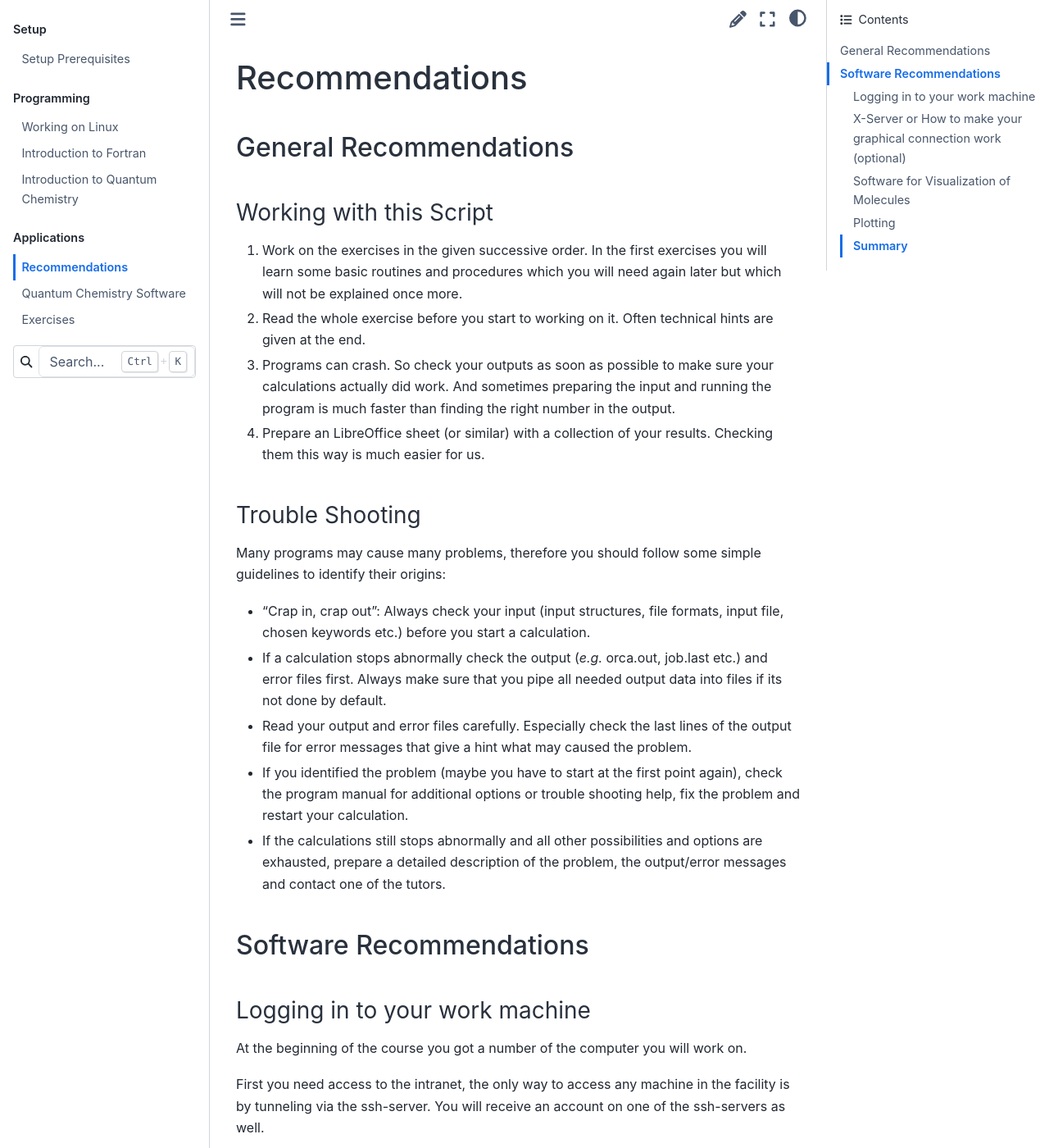
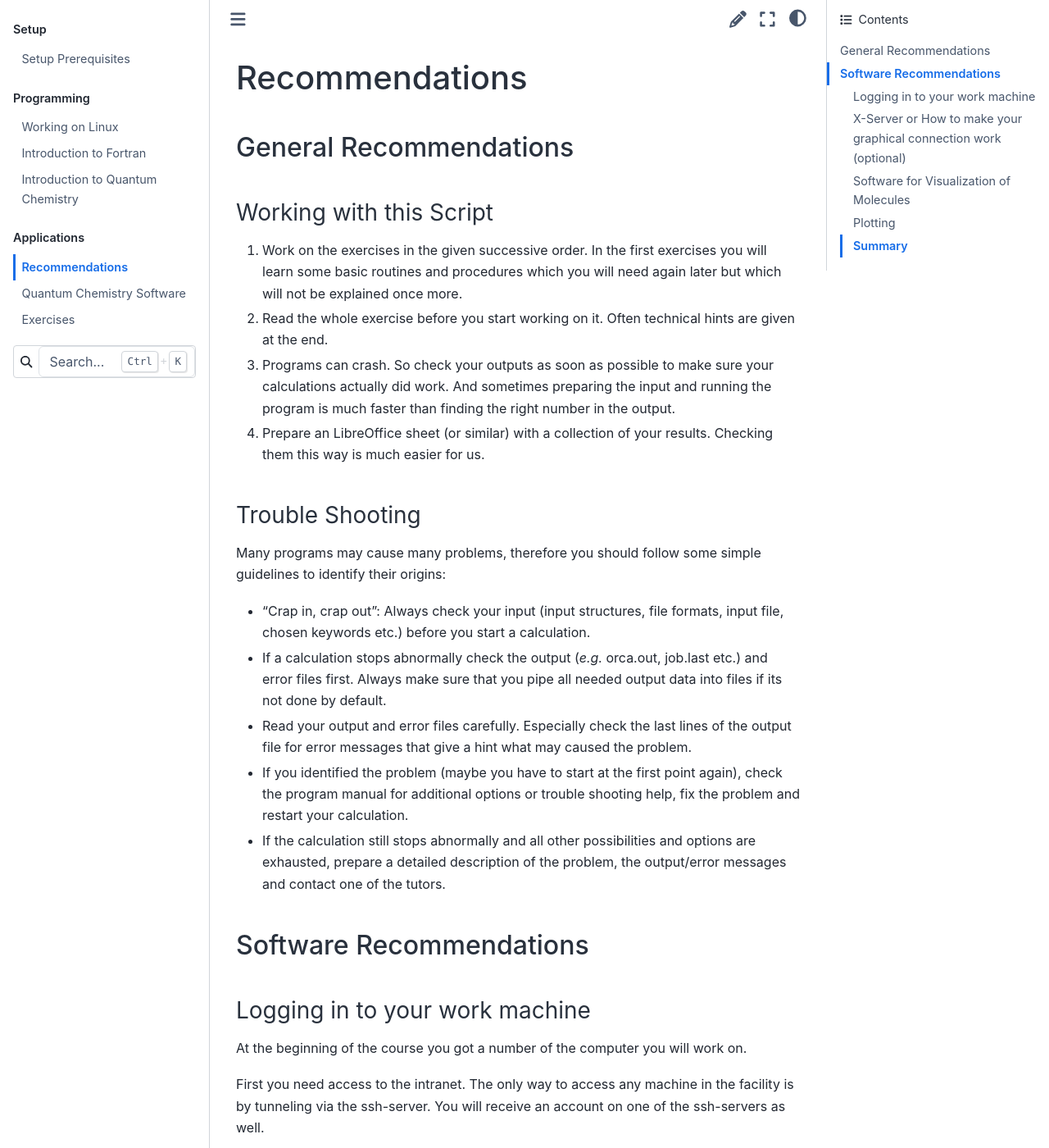
Before and after one commit to grimme-lab/qc2-teaching, a Sphinx documentation site: the page built from doc/recommendations.rst, in a window 1280 px wide and 1400 px high. Shown: the whole window at 82% size. Built offline with Sphinx 7.4.7 and the Sphinx Book theme 1.1.4, drawn with Linux system fonts in a browser that asks for light colours; some of the changed text lies outside the part shown.

Commit message:
fixed some typos

```diff
--- a/doc/recommendations.rst
+++ b/doc/recommendations.rst
@@ -10,7 +10,7 @@ Working with this Script
 1. Work on the exercises in the given successive order. In the first exercises you will learn some basic
    routines and procedures which you will need again later but which will not be explained once more.
 
-2. Read the whole exercise before you start to working on it. Often technical hints are given at the end.
+2. Read the whole exercise before you start working on it. Often technical hints are given at the end.
 
 3. Programs can crash. So check your outputs as soon as possible to make sure your calculations actually did work.
    And sometimes preparing the input and running the program is much faster than finding the right number
@@ -27,7 +27,7 @@ Many programs may cause many problems, therefore you should follow some simple g
 - If a calculation stops abnormally check the output (*e.g.* orca.out, job.last etc.) and error files first. Always make sure that you pipe all needed output data into files if its not done by default.
 - Read your output and error files carefully. Especially check the last lines of the output file for error messages that give a hint what may caused the problem.
 - If you identified the problem (maybe you have to start at the first point again), check the program manual for additional options or trouble shooting help, fix the problem and restart your calculation.
-- If the calculations still stops abnormally and all other possibilities and options are exhausted, prepare a detailed description of the problem, the output/error messages and contact one of the tutors.
+- If the calculation still stops abnormally and all other possibilities and options are exhausted, prepare a detailed description of the problem, the output/error messages and contact one of the tutors.
 
 
 Software Recommendations
@@ -39,7 +39,7 @@ Logging in to your work machine
 
 At the beginning of the course you got a number of the computer you will work on.
 
-First you need access to the intranet, the only way to access any machine in the facility is by tunneling via the ssh-server.
+First you need access to the intranet. The only way to access any machine in the facility is by tunneling via the ssh-server.
 You will receive an account on one of the ssh-servers as well.
 
 .. important::
@@ -372,7 +372,7 @@ Now try to login to the work machine again (remember to specify the X forwarding
 .. code-block:: none
    :linenos:
 
-   stahn@M-Bot:~/.ssh$ ssh c00
+   stahn@M-Bot:~/.ssh$ ssh -Y c00
    Last login: Thu Feb 17 15:00:38 2022 from 131.220.44.130
    Have a lot of fun...
    stahn@c00:~>
```
Also changed, not shown: other parts of doc/recommendations.rst (+7 -7 lines).
